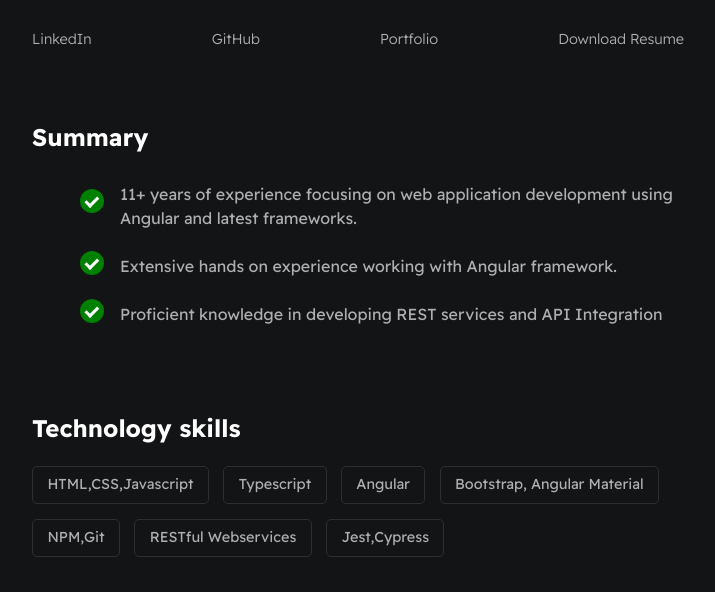
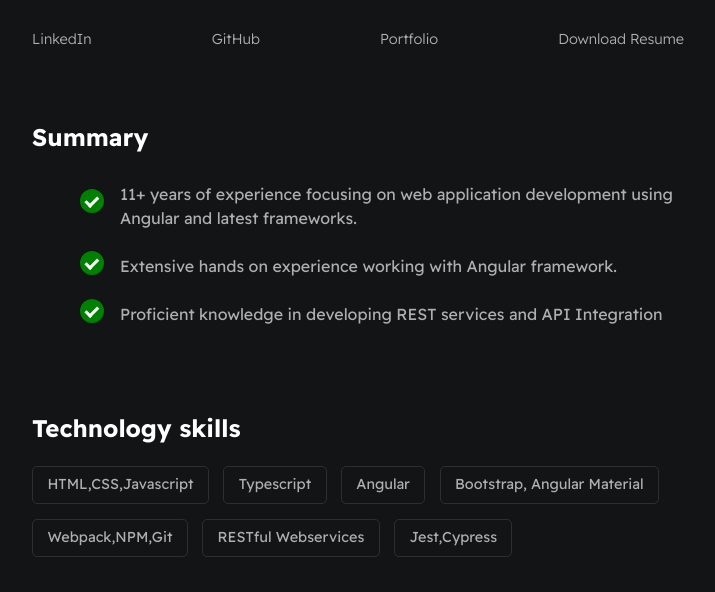
Before and after one commit to ranjiniDuraisamy/resume-website, a plain HTML site: page index.html in a window 1280 px wide. Shown: the part 208-800 px from the top of the page, without its empty margins (282-997 px from the left). Drawn offline with Linux system fonts and the light colour scheme.

Commit message:
added build tools

```diff
--- a/index.html
+++ b/index.html
@@ -44,7 +44,7 @@
             <div class="card-techstack"><span>Typescript</span></div>
             <div class="card-techstack"><span>Angular</span></div>
             <div class="card-techstack"><span>Bootstrap, Angular Material</span></div>
-            <div class="card-techstack"><span>NPM,Git</span></div>
+            <div class="card-techstack"><span>Webpack,NPM,Git</span></div>
             <div class="card-techstack"><span>RESTful Webservices</span></div>
             <div class="card-techstack"><span>Jest,Cypress</span></div>
         </div>
```
